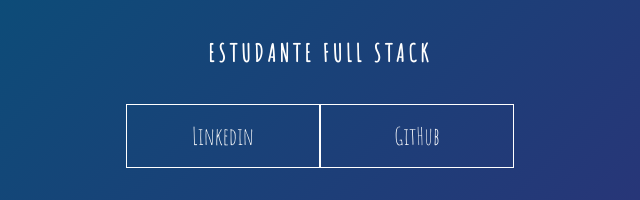
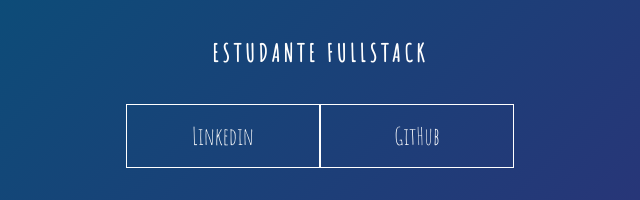
Before and after one commit to 01stolze/TQI-Fullstack-Developer-repository, a plain HTML site: page HTML5 E CSS3/Projeto CSS TRANSITIONS/Aula 5 - FIM/index.html in a window 1280 px wide. Shown: the part 349-549 px from the top of the page, 320-960 px from the left. Drawn offline with Linux system fonts and the light colour scheme.

Commit message:
Update index.html
correções ortográficas

```diff
--- a/HTML5 E CSS3/Projeto CSS TRANSITIONS/Aula 5 - FIM/index.html
+++ b/HTML5 E CSS3/Projeto CSS TRANSITIONS/Aula 5 - FIM/index.html
@@ -33,7 +33,7 @@
                 </div>
             </div>
             <h1>Gustavo Stolze de Andrade</h1>
-            <h2>Estudante Full Stack</h2>
+            <h2>Estudante FullStack</h2>
             <div class="social-media">
                 <a href="https://www.linkedin.com/in/gustavo-stolze-9b0393234/" target="_blank">Linkedin</a>
                 <a href="https://github.com/01stolze" target="_blank">GitHub</a>
```
